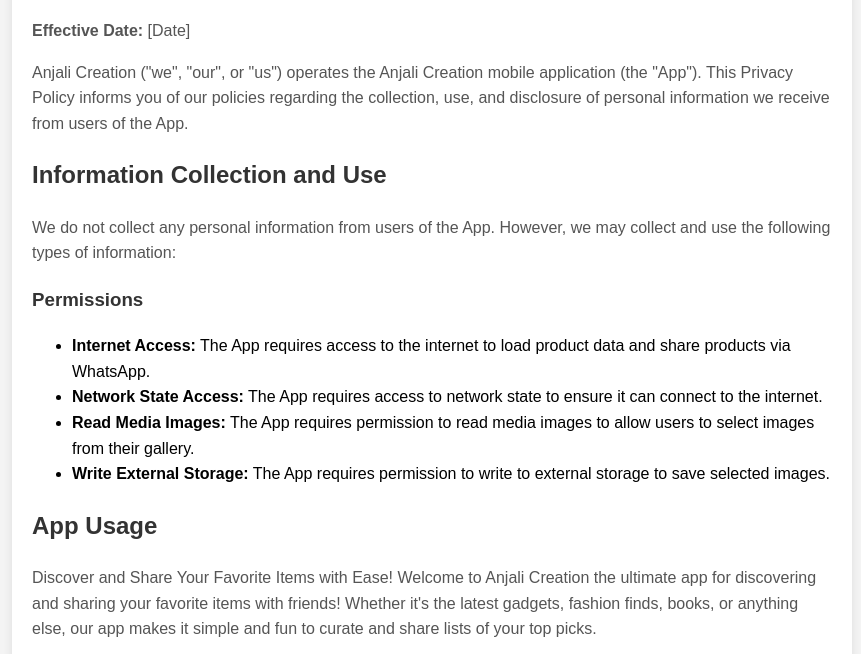
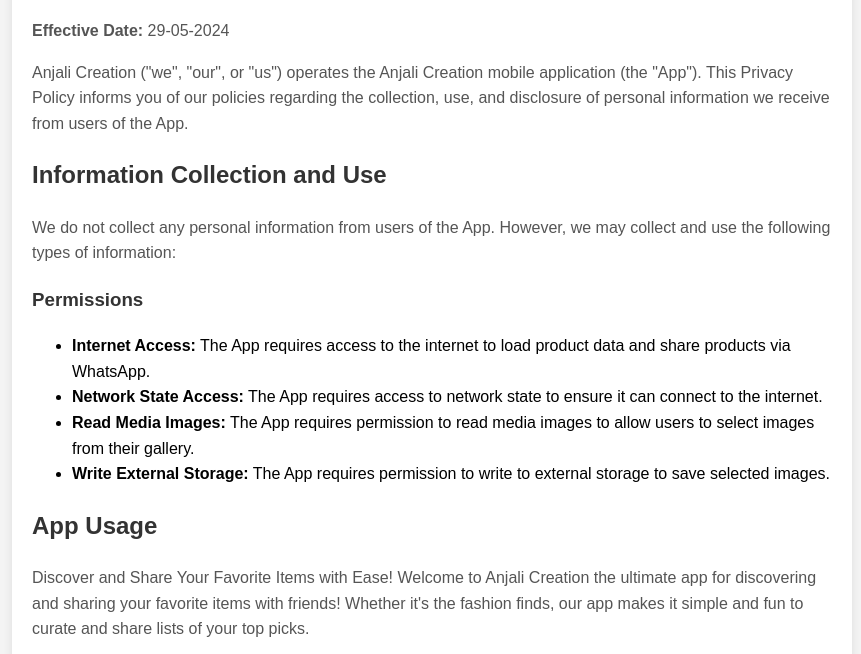
Before and after one commit to SahilPatel25/Anjali-Creation-Privacy-Policy, a plain HTML site: page index.html in a window 1280 px wide. Shown: the part 146-800 px from the top of the page, without its empty margins (208-1069 px from the left). Drawn offline with Linux system fonts and the light colour scheme.

Commit message:
Update index.html
Date Change

```diff
--- a/index.html
+++ b/index.html
@@ -37,7 +37,7 @@
 <body>
     <div class="container">
         <h1>Privacy Policy</h1>
-        <p><strong>Effective Date:</strong> [Date]</p>
+        <p><strong>Effective Date:</strong> 29-05-2024</p>
         <p>Anjali Creation ("we", "our", or "us") operates the Anjali Creation mobile application (the "App"). This Privacy Policy informs you of our policies regarding the collection, use, and disclosure of personal information we receive from users of the App.</p>
 
         <h2>Information Collection and Use</h2>
@@ -53,8 +53,7 @@
 
         <h2>App Usage</h2>
         <p>Discover and Share Your Favorite Items with Ease!
-
-Welcome to Anjali Creation the ultimate app for discovering and sharing your favorite items with friends! Whether it's the latest gadgets, fashion finds, books, or anything else, our app makes it simple and fun to curate and share lists of your top picks.</p>
+            Welcome to Anjali Creation the ultimate app for discovering and sharing your favorite items with friends! Whether it's the fashion finds, our app makes it simple and fun to curate and share lists of your top picks.</p>
 
         <h2>Security</h2>
         <p>The security of your information is important to us. We strive to use commercially acceptable means to protect your information. However, remember that no method of transmission over the internet, or method of electronic storage, is 100% secure.</p>
```
